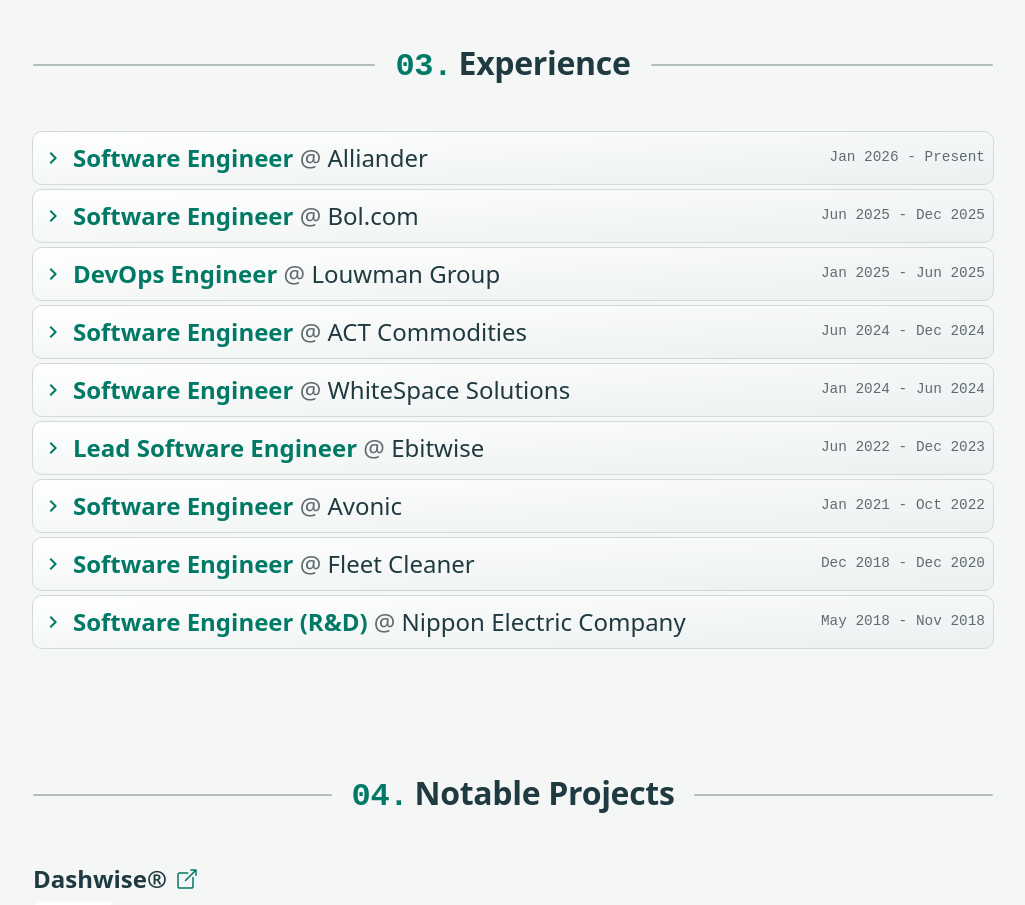
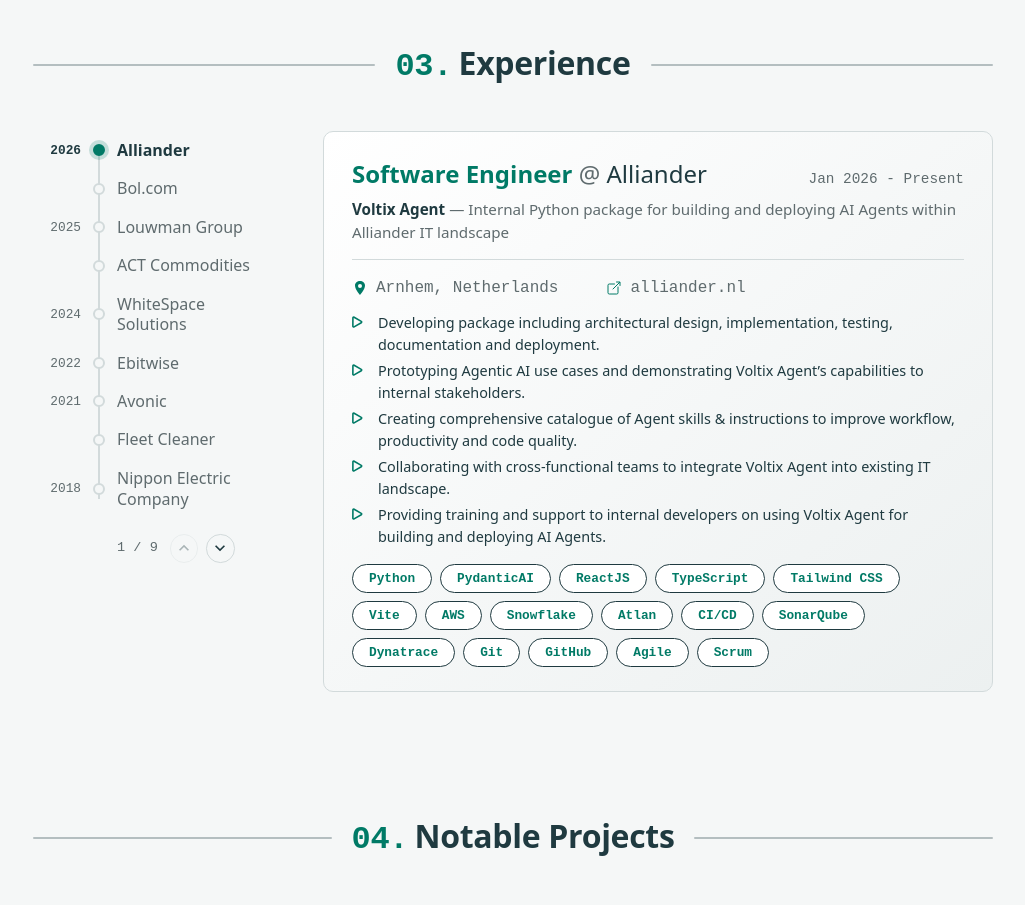
Before and after one commit to stacktful/website, a React (Vite) app: page / in a window 1280 px wide. Shown: the part 1720-2625 px from the top of the page, without its empty margins (127-1152 px from the left). Built offline with nearby package versions, Linux system fonts and the light colour scheme.

Commit message:
feat: create a timeline for the experiences section

```diff
--- a/src/components/sections/Experience.jsx
+++ b/src/components/sections/Experience.jsx
@@ -1,14 +1,13 @@
-import React from "react";
+import { useEffect, useRef, useState } from "react";
 
 import { IoLocationSharp } from "react-icons/io5";
 import { IoOpenOutline } from "react-icons/io5";
-import { MdOutlineKeyboardArrowUp } from "react-icons/md";
+import { MdOutlineKeyboardArrowUp, MdOutlineKeyboardArrowDown } from "react-icons/md";
 
 import Section from "../Section";
 import JobTitle from "../JobTitle";
 import Tile from "../Tile";
 import Bullet from "../icons/Bullet";
-import AccordionItem from "../AccordionItem";
 
 import "../../styles/Experience.css";
 
@@ -17,60 +16,112 @@ const countryNamesByCode = {
   JP: "Japan",
 };
 
-function JobHeader({ role, company, start, end, expanded, setExpanded }) {
+const startYear = (job) => job.start.split(" ").pop();
+
+/* Left column: one entry per job, most recent first. Behaves like a tab list:
+   click an entry, or use the arrow keys while it has focus. */
+function TimelineRail({ jobs, selected, onSelect }) {
+  const itemRefs = useRef([]);
+  const isFirstRender = useRef(true);
+
+  // keep the selected entry visible (matters for the horizontal strip on mobile)
+  useEffect(() => {
+    if (isFirstRender.current) {
+      isFirstRender.current = false;
+      return;
+    }
+    itemRefs.current[selected]?.scrollIntoView({ behavior: "smooth", block: "nearest", inline: "center" });
+  }, [selected]);
+
+  const onKeyDown = (event) => {
+    const step = { ArrowDown: 1, ArrowRight: 1, ArrowUp: -1, ArrowLeft: -1 }[event.key];
+    if (!step) return;
+    event.preventDefault();
+    const next = Math.min(Math.max(selected + step, 0), jobs.length - 1);
+    onSelect(next);
+    itemRefs.current[next]?.focus();
+  };
+
   return (
-    <Tile className="job-header-tile" onClick={setExpanded}>
-      <div className="job-header">
-        <div className="job-title">
-          <div className="job-dropdown-arrow">
-            <MdOutlineKeyboardArrowUp
-              transform={`rotate(${expanded ? 180 : 90})`}
-              style={{ transition: "transform 0.3s ease" }}
-            />
-          </div>
-          <JobTitle role={role} company={company} />
-        </div>
-        <div className="job-date">
-          {start} - {end}
-        </div>
-      </div>
-    </Tile>
+    <ol className="exp-rail" role="tablist" aria-orientation="vertical" onKeyDown={onKeyDown}>
+      {jobs.map((job, index) => {
+        const year = startYear(job);
+        // Read the rail bottom-up (oldest first): label a year on the earliest job that
+        // started in it, i.e. the bottom-most one of a group with the same start year.
+        const isLast = index === jobs.length - 1;
+        const showYear = isLast || year !== startYear(jobs[index + 1]);
+        const isActive = index === selected;
+        return (
+          <li key={index}>
+            <button
+              ref={(el) => (itemRefs.current[index] = el)}
+              className={`exp-rail-item${isActive ? " active" : ""}`}
+              role="tab"
+              id={`exp-tab-${index}`}
+              aria-selected={isActive}
+              aria-controls="exp-panel"
+              tabIndex={isActive ? 0 : -1}
+              onClick={() => onSelect(index)}
+            >
+              <span className="exp-rail-year">{showYear ? year : ""}</span>
+              <span className="exp-rail-dot" />
+              <span className="exp-rail-company">{job.company}</span>
+            </button>
+          </li>
+        );
+      })}
+    </ol>
   );
 }
 
-function JobDetails({ city, country, url, stack, title, contributions }) {
-  const [name, description] = title.split(" — ");
+/* Right column: full details of the selected job */
+function JobCard({ job, index, direction }) {
+  const [name, description] = job.title.split(" — ");
   return (
-    <Tile className="job-content-tile">
-      <div className="job-content">
+    <Tile
+      // a new key re-mounts the card, which replays the slide-in animation
+      key={index}
+      className={`exp-card exp-card-from-${direction}`}
+      role="tabpanel"
+      id="exp-panel"
+      aria-labelledby={`exp-tab-${index}`}
+    >
+      <div className="exp-card-header">
+        <JobTitle role={job.role} company={job.company} />
+        <div className="job-date">
+          {job.start} - {job.end}
+        </div>
+        <p className="job-summary">
+          <span className="job-summary-name">{name}</span>
+          {description && <> &mdash; {description}</>}
+        </p>
+      </div>
+      <div className="exp-card-body">
         <div className="job-details">
           <div className="job-location">
             <IoLocationSharp />
             <span>
-              {city}, {countryNamesByCode[country] || country}
+              {job.city}, {countryNamesByCode[job.country] || job.country}
             </span>
           </div>
-          <a className="job-url" href={url} target="_blank" rel="noopener noreferrer">
-            <IoOpenOutline />
-            <span>{url.replaceAll("https://www.", "")}</span>
-          </a>
+          {job.url && (
+            <a className="job-url" href={job.url} target="_blank" rel="noopener noreferrer">
+              <IoOpenOutline />
+              <span>{job.url.replaceAll("https://www.", "")}</span>
+            </a>
+          )}
         </div>
-        <p className="job-project">
-          <strong className="job-project-name">{name}</strong>
-          <strong> &mdash; {description}</strong>
-        </p>
-        {/* Main contributions: */}
         <ul className="job-contributions">
-          {contributions.map((contribution, index) => (
-            <li key={index} className="job-contribution">
+          {job.contributions.map((contribution, i) => (
+            <li key={i} className="job-contribution">
               <Bullet />
               <div className="job-contribution-text">{contribution}</div>
             </li>
           ))}
         </ul>
         <div className="tech-tag-container">
-          {stack.map((tech, index) => (
-            <div key={index} className="tech-tag">
+          {job.stack.map((tech, i) => (
+            <div key={i} className="tech-tag">
               {tech}
             </div>
           ))}
@@ -80,42 +131,46 @@ function JobDetails({ city, country, url, stack, title, contributions }) {
   );
 }
 
-function Job({ job, isOpen, onToggle }) {
-  return (
-    <div className="job-container">
-      <JobHeader
-        role={job.role}
-        company={job.company}
-        start={job.start}
-        end={job.end}
-        expanded={isOpen}
-        setExpanded={onToggle}
-      />
-      <AccordionItem isOpen={isOpen} onToggle={onToggle}>
-        <JobDetails
-          city={job.city}
-          country={job.country}
-          url={job.url}
-          stack={job.stack}
-          title={job.title}
-          contributions={job.contributions}
-        />
-      </AccordionItem>
-    </div>
-  );
-}
+function Experience({ jobs }) {
+  const [selected, setSelected] = useState(0); // most recent job first
+  const [direction, setDirection] = useState("below");
 
-function Experience({ jobs }) {
-  const [openIndex, setOpenIndex] = React.useState(null);
-  const toggle = (index) => {
-    setOpenIndex((prev) => (prev === index ? null : index));
+  const select = (index) => {
+    if (index === selected) return;
+    // older jobs are further down the rail, so their card slides in from below
+    setDirection(index > selected ? "below" : "above");
+    setSelected(index);
   };
+
   return (
     <Section title="Experience" id="experience">
-      <div className="job-list-container">
-        {jobs.map((job, index) => (
-          <Job key={index} job={job} isOpen={openIndex === index} onToggle={() => toggle(index)} />
-        ))}
+      <div className="exp-timeline">
+        <div className="exp-side">
+          <TimelineRail jobs={jobs} selected={selected} onSelect={select} />
+          {/* below the rail, so the buttons stay in place whatever the card height */}
+          <div className="exp-nav">
+            <span className="exp-nav-count">
+              {selected + 1} / {jobs.length}
+            </span>
+            <button
+              className="exp-nav-button"
+              onClick={() => select(selected - 1)}
+              disabled={selected === 0}
+              aria-label="Previous (more recent) job"
+            >
+              <MdOutlineKeyboardArrowUp />
+            </button>
+            <button
+              className="exp-nav-button"
+              onClick={() => select(selected + 1)}
+              disabled={selected === jobs.length - 1}
+              aria-label="Next (older) job"
+            >
+              <MdOutlineKeyboardArrowDown />
+            </button>
+          </div>
+        </div>
+        <JobCard job={jobs[selected]} index={selected} direction={direction} />
       </div>
     </Section>
   );
--- a/src/styles/Experience.css
+++ b/src/styles/Experience.css
@@ -1,46 +1,213 @@
 /* ------------------------ EXPERIENCE ------------------------ */
 
-.job-container {
-    margin-bottom: 4px;
-    display: flex;
-    flex-direction: column;
-    align-items: center;
+/* rail (jobs list) on the left, details card on the right */
+.exp-timeline {
+    display: grid;
+    grid-template-columns: 250px 1fr;
+    gap: 2.5rem;
+    align-items: start;
 }
 
-.job-header-tile {
-    width: 100%;
-    padding: 0.5rem 0;
+/* let the columns shrink below their content width (needed for the scrollable chip strip on mobile) */
+.exp-timeline>* {
+    min-width: 0;
 }
 
-.job-header-tile:hover .job-dropdown-arrow {
-    transform: scale(1.5);
-    transition: ease-in 0.2s;
+/* ------------------------ RAIL ------------------------ */
+
+.exp-side {
+    --year-width: 3rem;
+    --dot-size: 12px;
+    --rail-gap: 0.75rem;
 }
 
-.job-header-tile:not(:hover) .job-dropdown-arrow {
-    transform: scale(1.0);
-    transition: ease-in 0.2s;
+.exp-rail {
+    position: relative;
+    list-style: none;
+    margin: 0;
+    padding: 0;
 }
 
-.job-content-tile {
-    margin-top: 4px;
-    padding: 1.0rem 0;
+/* vertical line running through the dots */
+.exp-rail::before {
+    content: "";
+    position: absolute;
+    top: 1.2rem;
+    bottom: 1.2rem;
+    left: calc(var(--year-width) + var(--rail-gap) + var(--dot-size) / 2 - 1px);
+    width: 2px;
+    background-color: var(--header-line-color);
 }
 
-.job-title {
-    font-size: 1.5rem;
-    display: flex;
-    user-select: none;
-    gap: 0.5rem;
+button.exp-rail-item {
+    display: grid;
+    grid-template-columns: var(--year-width) var(--dot-size) 1fr;
+    align-items: center;
+    gap: var(--rail-gap);
+    width: 100%;
+    margin: 0;
+    padding: 0.55rem 0.5rem 0.55rem 0;
+    font-family: inherit;
+    font-size: 1rem;
+    font-weight: normal;
+    text-align: left;
+    color: var(--darkgray);
+    background: none;
+    border: none;
+    border-radius: 6px;
+    transition: color 0.2s ease-in-out;
 }
 
-.job-dropdown-arrow {
+/* no lift effect from the generic button style */
+button.exp-rail-item:hover,
+button.exp-rail-item:not(:hover) {
+    transform: none;
+}
+
+.exp-rail-year {
+    font-family: var(--code-font);
+    font-size: 0.8rem;
+    text-align: right;
+}
+
+.exp-rail-dot {
+    position: relative; /* above the line */
+    width: var(--dot-size);
+    height: var(--dot-size);
+    box-sizing: border-box;
+    border-radius: 50%;
+    background-color: var(--main-background-color);
+    border: 2px solid var(--header-line-color);
+    transition: background-color 0.2s, border-color 0.2s, box-shadow 0.2s;
+}
+
+.exp-rail-company {
+    line-height: 1.3;
+}
+
+button.exp-rail-item:hover {
+    color: var(--tertiary-color);
+}
+
+button.exp-rail-item:hover .exp-rail-dot {
+    border-color: var(--primary-color);
+}
+
+button.exp-rail-item.active {
+    color: var(--tertiary-color);
+    font-weight: bold;
+}
+
+button.exp-rail-item.active .exp-rail-dot {
+    background-color: var(--primary-color);
+    border-color: var(--primary-color);
+    box-shadow: 0 0 0 4px color-mix(in srgb, var(--primary-color) 20%, transparent);
+}
+
+/* ------------------------ PANEL ------------------------ */
+
+/* position counter and up/down buttons, under the rail */
+.exp-nav {
     display: flex;
+    align-items: center;
+    gap: 0.5rem;
+    margin-top: 1rem;
+    /* line up with the company names */
+    padding-left: calc(var(--year-width) + var(--rail-gap) * 2 + var(--dot-size));
+}
+
+.exp-nav-count {
+    margin-right: 0.25rem;
+    font-family: var(--code-font);
+    font-size: 0.85rem;
+    color: var(--darkgray);
+}
+
+button.exp-nav-button {
+    display: flex;
+    align-items: center;
     justify-content: center;
-    /* Center horizontally */
-    align-items: center;
-    /* Center vertically */
+    margin: 0;
+    padding: 0.2rem;
+    font-size: 1.25rem;
+    color: var(--tertiary-color);
+    background: none;
+    border: 1px solid var(--header-line-color);
+    border-radius: 50%;
+    transition: color 0.2s, border-color 0.2s;
+}
+
+button.exp-nav-button:hover,
+button.exp-nav-button:not(:hover) {
+    transform: none;
+}
+
+button.exp-nav-button:hover:not(:disabled) {
     color: var(--primary-color);
+    border-color: var(--primary-color);
+}
+
+button.exp-nav-button:disabled {
+    opacity: 0.35;
+    cursor: default;
+}
+
+.exp-card {
+    padding: 1.5rem 1.75rem;
+    animation: 0.3s ease-out both;
+}
+
+.exp-card-from-below {
+    animation-name: exp-slide-from-below;
+}
+
+.exp-card-from-above {
+    animation-name: exp-slide-from-above;
+}
+
+@keyframes exp-slide-from-below {
+    from {
+        opacity: 0;
+        transform: translateY(16px);
+    }
+}
+
+@keyframes exp-slide-from-above {
+    from {
+        opacity: 0;
+        transform: translateY(-16px);
+    }
+}
+
+@media (prefers-reduced-motion: reduce) {
+    .exp-card {
+        animation: none;
+    }
+}
+
+/* title | date
+   summary      */
+.exp-card-header {
+    display: grid;
+    grid-template-columns: 1fr auto;
+    grid-template-areas:
+        "title date"
+        "summary summary";
+    align-items: baseline;
+    column-gap: 1rem;
+}
+
+.exp-card-body {
+    margin-top: 1rem;
+    padding-top: 1rem;
+    border-top: 1px solid var(--header-line-color);
+}
+
+/* ------------------------ JOB CONTENT ------------------------ */
+
+.job-title-container {
+    grid-area: title;
+    font-size: 1.5rem;
 }
 
 .job-role {
@@ -58,26 +225,32 @@
 }
 
 .job-date {
+    grid-area: date;
     white-space: nowrap;
     font-size: 0.9rem;
     font-family: var(--code-font);
     color: var(--darkgray);
-    user-select: none;
 }
 
-.job-header {
-    display: flex;
-    align-items: center;
-    justify-content: space-between;
-    padding: 0 0.5rem;
+.job-summary {
+    grid-area: summary;
+    margin: 0.35rem 0 0;
+    font-size: 0.95rem;
+    color: var(--darkgray);
+}
+
+.job-summary-name {
+    font-weight: bold;
+    color: var(--tertiary-color);
 }
 
 .job-details {
     width: 100%;
     display: flex;
     flex-direction: row;
-    gap: 3.0rem;
-    margin-bottom: 0.5rem;
+    flex-wrap: wrap;
+    gap: 0.5rem 3rem;
+    margin-bottom: 0.75rem;
 }
 
 .job-location,
@@ -101,20 +274,11 @@
     color: var(--primary-color);
 }
 
-.job-project-name {
-    font-weight: bold;
-    color: var(--primary-color);
-}
-
 .job-contributions {
     list-style-type: none;
     margin: 0;
     padding: 0;
     font-size: 0.9rem;
-}
-
-.job-content {
-    padding: 0 1.0rem;
 }
 
 .tech-tag-container {
@@ -134,33 +298,84 @@
 
 .job-contribution-bullet-wrapper {
     display: inline-block;
-    margin-left: 0.75rem;
+    margin-left: 0;
     margin-right: 0.75rem;
 }
 
-@media (max-width: 640px) {
-    .job-header {
-        flex-direction: column;
-        align-items: flex-start;
-        gap: 0.25rem;
+/* ------------------------ SMALL SCREENS ------------------------ */
+
+/* the rail becomes a horizontal, scrollable strip of company chips */
+@media (max-width: 760px) {
+    .exp-timeline {
+        grid-template-columns: 1fr;
+        gap: 1rem;
     }
 
-    .job-title {
-        font-size: 1.1rem;
+    .exp-nav {
+        justify-content: flex-end;
+        margin-top: 0.5rem;
+        padding-left: 0;
+    }
+
+    .exp-rail {
+        display: flex;
+        gap: 0.5rem;
+        overflow-x: auto;
+        padding-bottom: 0.5rem;
+        scrollbar-width: none;
+    }
+
+    .exp-rail::-webkit-scrollbar {
+        display: none;
+    }
+
+    .exp-rail::before,
+    .exp-rail-year,
+    .exp-rail-dot {
+        display: none;
+    }
+
+    button.exp-rail-item {
+        display: block;
+        width: auto;
+        padding: 0.35rem 0.9rem;
+        font-size: 0.9rem;
+        white-space: nowrap;
+        border: 1px solid var(--header-line-color);
+        border-radius: 999px;
+    }
+
+    button.exp-rail-item.active {
+        color: var(--primary-color);
+        border-color: var(--primary-color);
+    }
+
+    .exp-card {
+        padding: 1.25rem;
+    }
+
+    .exp-card-header {
+        grid-template-columns: 1fr;
+        grid-template-areas:
+            "title"
+            "date"
+            "summary";
+    }
+
+    .job-title-container {
+        font-size: 1.2rem;
     }
 
     .job-date {
-        /* line up with the title text, past the arrow */
-        padding-left: calc(1.1rem + 0.5rem);
+        margin-top: 0.25rem;
         font-size: 0.8rem;
     }
 
+    .job-summary {
+        font-size: 0.9rem;
+    }
+
     .job-details {
-        flex-wrap: wrap;
         gap: 0.5rem 2rem;
     }
-
-    .job-content {
-        padding: 0 0.75rem;
-    }
 }
```
